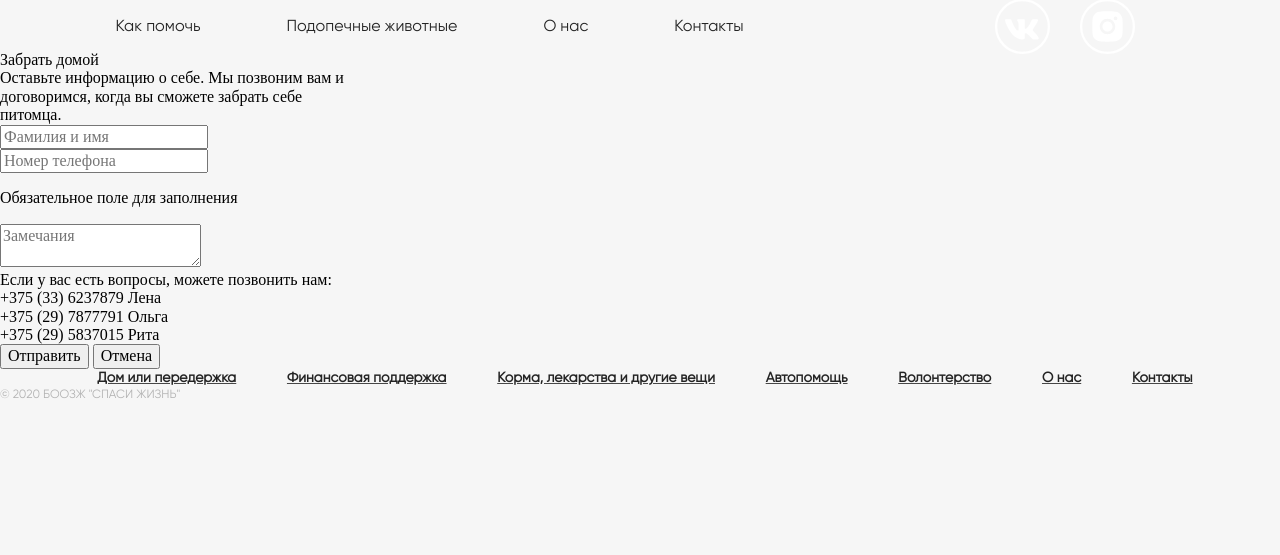
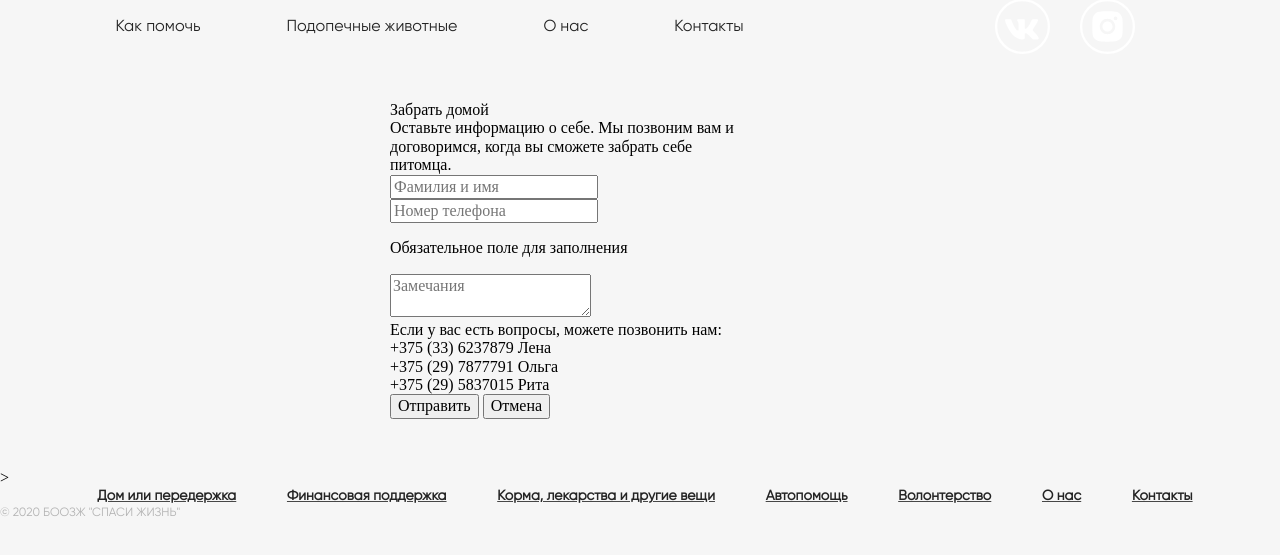
Before and after one commit to denistet2/faucets, a Django app: page /tohome/ in a window 1280 px wide. Shown: the part 37-592 px from the top of the page. Run offline with Django 4.2, Linux system fonts and the light colour scheme.

Commit message:
работа с формами

```diff
--- a/faucets/home_pets/static/home_pets/css/index.css
+++ b/faucets/home_pets/static/home_pets/css/index.css
@@ -1455,3 +1455,9 @@ line-height: 140%;
 color: #B3B3B3;
 margin-bottom: 16px;
 }
+
+/* ---формы ------*/
+.order_form {
+margin: 50px auto;
+max-width:500px;
+}
--- a/faucets/home_pets/templates/home_pets/tohome.html
+++ b/faucets/home_pets/templates/home_pets/tohome.html
@@ -7,6 +7,7 @@
 
 {% block content %}
     <form>
+     <div class="order_form">
             <div>Забрать домой</div>
             <div></div>
             <div>Оставьте информацию о себе. Мы позвоним вам и<br> договоримся, когда вы сможете забрать себе<br >питомца.</div>
@@ -25,5 +26,6 @@
         </div>
         <input type="submit" name="submit_btn" value="Отправить">
         <input type="submit" name="reset_btn" value="Отмена">
+     </div>>
     </form>
 {% endblock %}
--- a/faucets/home_pets/templates/home_pets/wards.html
+++ b/faucets/home_pets/templates/home_pets/wards.html
@@ -12,9 +12,7 @@
 		  <div class="list carts podopechnih">
 			  {% for homepet in pets %}
 			      <div class="cart pitomec monic">
-<!--				        <div class="foto pitomec">{{homepet.foto}}</div>-->
 					    	<div><img class="foto" src="{{homepet.foto.url}}"/></div>
-<!--					  <img src="{{ object.img.url }}" />-->
 				            <div class="name pitomec">
 					             <h4 class="name-cart-pitomec monic">{{homepet.name_pets}}</h4>
 				            </div>
```
Also changed, not shown: faucets/home_pets/templates/home_pets/volunteering_help.html (+9 -5 lines). Lines whose indentation alone changed are shown as unchanged.
